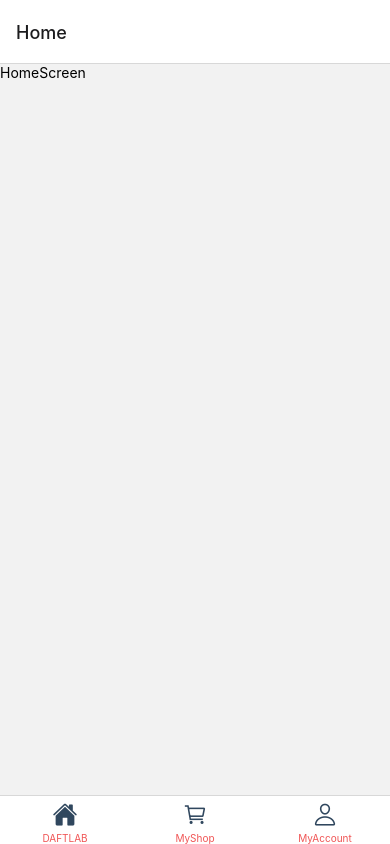
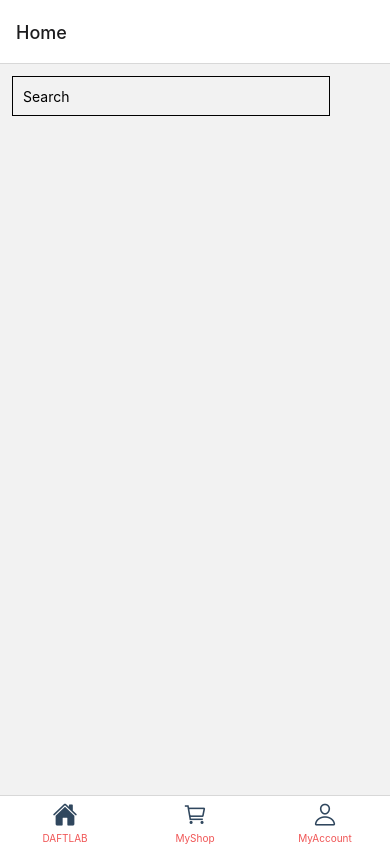
Before and after one commit to leedd87/challengeMindhubGrupalMobile, a React Native app: screen /Home in a window 390 px wide. Built offline with nearby package versions, Linux system fonts and the light colour scheme; no server answers.

Commit message:
redux funcional

```diff
--- /dev/null
+++ b/redux/actions/shoesActions.js
@@ -0,0 +1,14 @@
+import axios from "axios";
+
+const shoesActions = {
+	getShoes: () => {
+		return async (dispatch, getState) => {
+			const res = await axios.get(
+				"https://daftlab-back.herokuapp.com/api/shoes"
+			);
+			console.log(res.data.response);
+			dispatch({ type: "GET_SHOES", payload: res.data.response });
+		};
+	},
+};
+export default shoesActions;
--- a/redux/reducers/mainReducer.js
+++ b/redux/reducers/mainReducer.js
@@ -1,5 +1,8 @@
 import { combineReducers } from "redux";
+import shoesReducer from "./shoesReducer";
 
-const mainReducer = combineReducers({});
+const mainReducer = combineReducers({
+	shoesReducer,
+});
 
 export default mainReducer;
--- /dev/null
+++ b/redux/reducers/shoesReducer.js
@@ -0,0 +1,16 @@
+const initialState = {
+	shoes: [],
+};
+
+const shoesReducer = (state = initialState, action) => {
+	switch (action.type) {
+		case "GET_SHOES":
+			return {
+				...state,
+				shoes: action.payload,
+			};
+		default:
+			return state;
+	}
+};
+export default shoesReducer;
--- a/src/MainContainer.jsx
+++ b/src/MainContainer.jsx
@@ -50,6 +50,7 @@ const MainContainer = () => {
 						if (routeName === "DAFTLAB") {
 							iconName = focused ? "home" : "home-outline";
 						} else if (routeName === "MyShop") {
+							// iconName = focused ? "cart" : "cart-outline";
 							iconName = focused ? "cart" : "cart-outline";
 						} else if (routeName === "MyAccount") {
 							iconName = focused ? "person" : "person-outline";
--- /dev/null
+++ b/src/screens/DetailScreen.jsx
@@ -0,0 +1,14 @@
+import { StyleSheet, Text, View } from "react-native";
+import React from "react";
+
+const DetailScreen = () => {
+	return (
+		<View>
+			<Text>DetailScreen</Text>
+		</View>
+	);
+};
+
+export default DetailScreen;
+
+const styles = StyleSheet.create({});
--- a/src/screens/HomeScreen.jsx
+++ b/src/screens/HomeScreen.jsx
@@ -1,14 +1,46 @@
-import { StyleSheet, Text, View } from "react-native";
-import React from "react";
+import { StyleSheet, Text, View, TextInput } from "react-native";
+import React, { useState, useEffect } from "react";
 import { StatusBar } from "expo-status-bar";
+import { useDispatch, useSelector } from "react-redux";
+import shoesActions from "../../redux/actions/shoesActions";
 
 const HomeScreen = () => {
+	const [input, setInput] = useState("");
+
+	const dispatch = useDispatch();
+
+	useEffect(() => {
+		dispatch(shoesActions.getShoes());
+	}, []);
+
+	const shoes = useSelector((store) => store.shoesReducer.shoes);
+	console.log(shoes);
+
 	return (
 		<View>
-			<Text>HomeScreen</Text>
+			<TextInput
+				style={styles.input}
+				onChangeText={(text) => {
+					setInput(text);
+					console.log(text);
+				}}
+				value={input}
+				placeholder={"Search"}
+				keyboardType="default"
+			></TextInput>
 			<StatusBar style="auto" />
 		</View>
 	);
 };
 
 export default HomeScreen;
+
+const styles = StyleSheet.create({
+	input: {
+		height: 40,
+		margin: 12,
+		marginRight: 60,
+		borderWidth: 1,
+		padding: 10,
+	},
+});
--- a/src/screens/ShopScreen.jsx
+++ b/src/screens/ShopScreen.jsx
@@ -1,10 +1,17 @@
 import { StyleSheet, Text, View } from "react-native";
 import React from "react";
 
-const ShopScreen = () => {
+const ShopScreen = ({ navigation }) => {
 	return (
 		<View>
 			<Text>ShopScreen</Text>
+			<Text
+				onPress={() => {
+					navigation.navigate("Detail");
+				}}
+			>
+				CLICK ME
+			</Text>
 		</View>
 	);
 };
--- a/src/stackScreens/ShopStackScreen.jsx
+++ b/src/stackScreens/ShopStackScreen.jsx
@@ -1,6 +1,6 @@
 import { createNativeStackNavigator } from "@react-navigation/native-stack";
 import React from "react";
-import HomeScreen from "../screens/HomeScreen";
+import DetailScreen from "../screens/DetailScreen";
 import ShopScreen from "../screens/ShopScreen";
 
 const ShopStack = createNativeStackNavigator();
@@ -8,6 +8,7 @@ const ShopStackScreen = () => {
 	return (
 		<ShopStack.Navigator>
 			<ShopStack.Screen name="Shop" component={ShopScreen} />
+			<ShopStack.Screen name="Detail" component={DetailScreen} />
 		</ShopStack.Navigator>
 	);
 };
```
